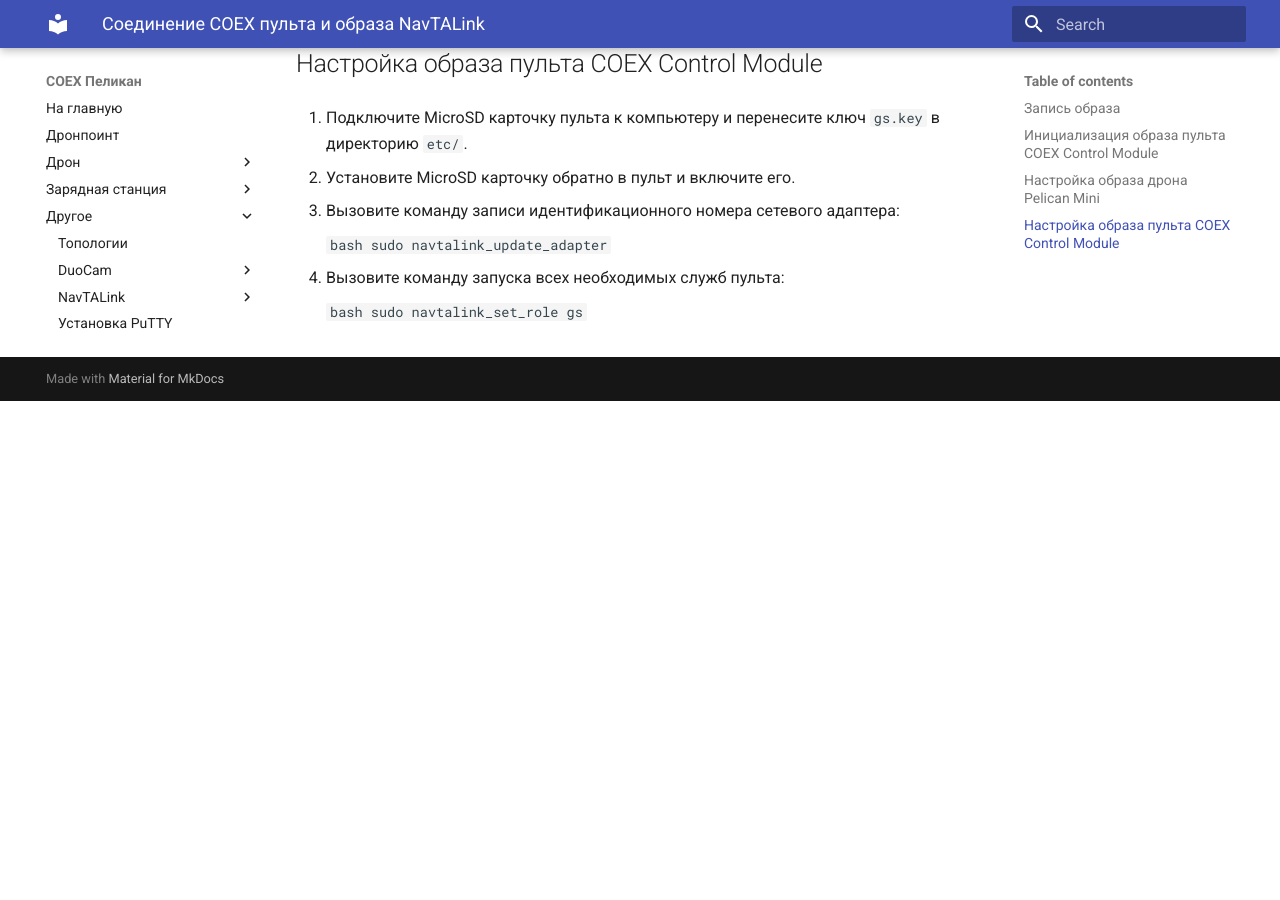
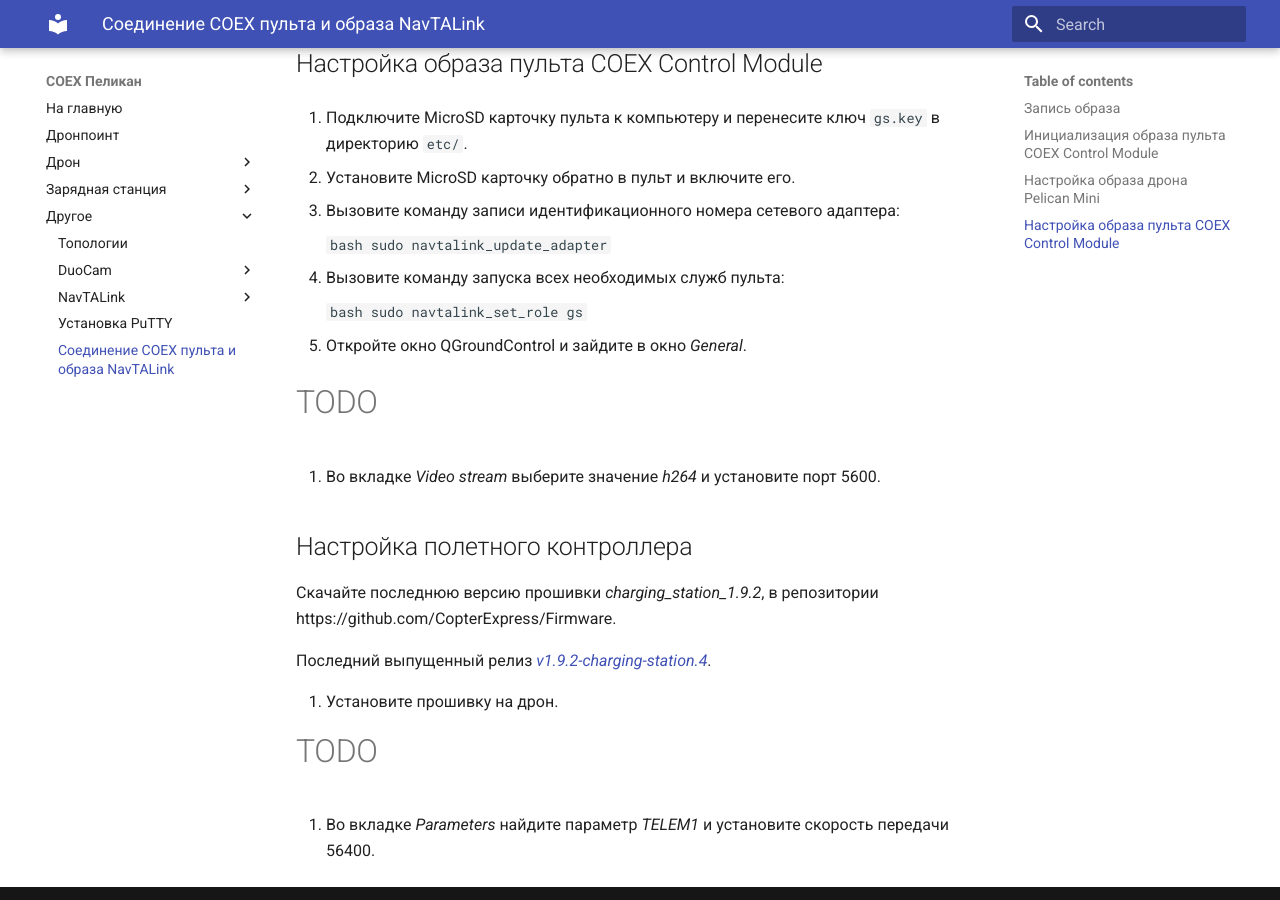
Before and after one commit to CopterExpress/pelican-docs, an MkDocs documentation site: the page built from docs/control_connection.md, in a window 1280 px wide and 900 px high, scrolled down 1534 px. Built offline with MkDocs 1.6.1 and Material for MkDocs 9.7.7, drawn with Linux system fonts in a browser that asks for light colours; old or Windows-style settings are respelled for this version of MkDocs; before the commit the page ends 1935 px from its top, so only the background shows below that.

Commit message:
docs: Update article about connecting coex pult

````diff
--- a/docs/control_connection.md
+++ b/docs/control_connection.md
@@ -84,3 +84,21 @@
     ```bash
     sudo navtalink_set_role gs
     ```
+
+5. Откройте окно QGroundControl и зайдите в окно *General*.
+
+#TODO
+
+6. Во вкладке *Video stream* выберите значение *h264* и установите порт 5600.
+
+## Настройка полетного контроллера
+
+Скачайте последнюю версию прошивки *charging_station_1.9.2*, в репозитории https://github.com/CopterExpress/Firmware.
+
+Последний выпущенный релиз [*v1.9.2-charging-station.4*](https://github.com/CopterExpress/Firmware/tree/v1.9.2-charging-station.4).
+
+1. Установите прошивку на дрон.
+
+#TODO
+
+2. Во вкладке *Parameters* найдите параметр *TELEM1* и установите скорость передачи 56400.
````
